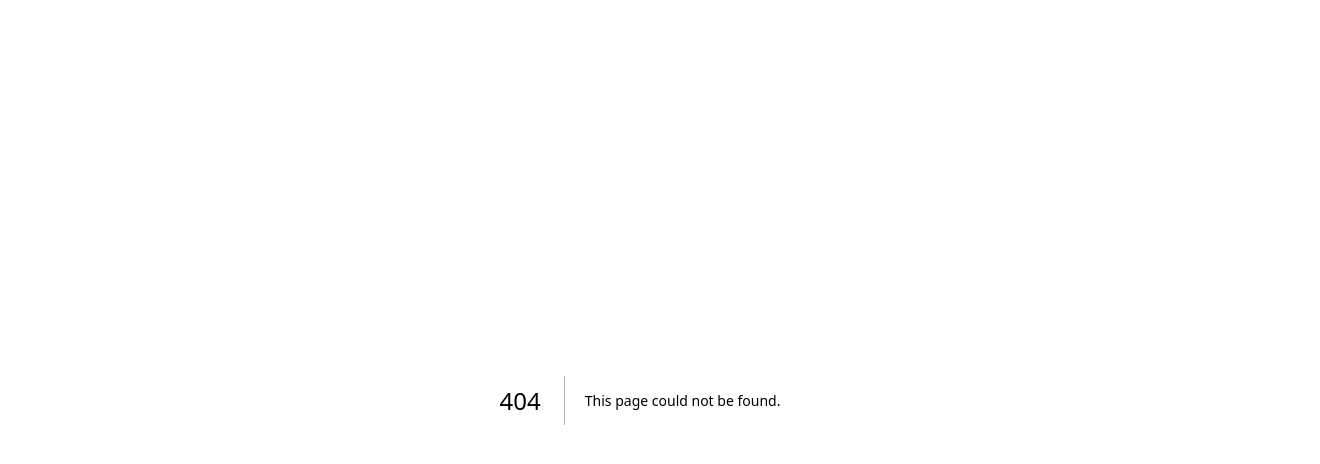
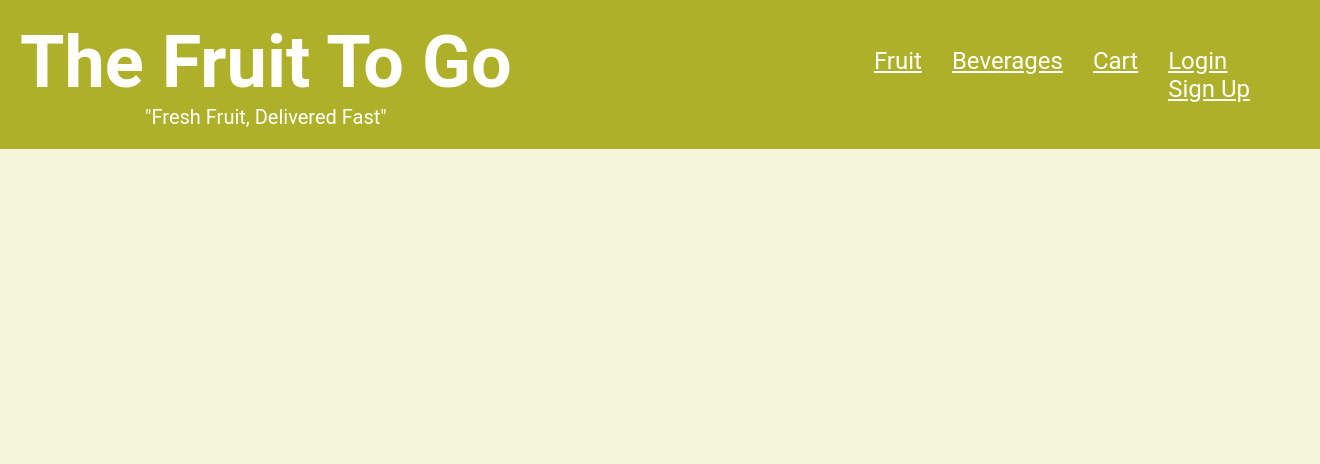
Before and after one commit to LiamGunning07/Fruit_To_Go, a Next.js app in the folder frontend/: page /cart in a window 1280 px wide. Before the commit this address had no page. Shown: the top 464 px of the page, 1320 px wide, since content can reach past the window. Built offline with nearby package versions, Linux system fonts and the light colour scheme.

Commit message:
Clean up carousel + header/ start cart page

```diff
--- /dev/null
+++ b/frontend/src/app/cart/page.js
@@ -0,0 +1,10 @@
+import Header from "../components/Header"
+import '../styles/globals.css'
+
+export default function Cart() {
+  return (
+    <div>
+      <Header />
+    </div>
+  )
+}
--- a/frontend/src/app/components/FruitCarousel.jsx
+++ b/frontend/src/app/components/FruitCarousel.jsx
@@ -17,6 +17,7 @@ const images = [
 
 const FruitCarousel = () => {
     return (
+        <>
         <div className={styles.container}>
             <Swiper
                 modules={[Autoplay, Pagination, Navigation]}
@@ -39,6 +40,7 @@ const FruitCarousel = () => {
                 ))}
             </Swiper>
         </div>
+        </>
     );
 };
 
--- a/frontend/src/app/components/Header.jsx
+++ b/frontend/src/app/components/Header.jsx
@@ -16,17 +16,25 @@ export default function Header() {
     router.push('/fruit')
   }
 
+  const handleHomeClick = () => {
+    router.push('/')
+  }
+
+  const handleCartClick = () => {
+    router.push('/cart')
+  }
+
   return (
     <div>
       <div className={styles.header}>
-        <div className={styles.title}>
+        <div className={styles.title} onClick={handleHomeClick}>
           <h1> The Fruit To Go</h1>
           <p> "Fresh Fruit, Delivered Fast" </p>
         </div>
           <ul className={styles.links}>
             <li onClick={handleFruitClick}><u> Fruit </u></li>
             <li><u> Beverages </u></li>
-            <li><u> Cart </u></li>
+            <li onClick={handleCartClick}><u> Cart </u></li>
             <div className={styles.login}>
               <li onClick={handleLoginClick}><u>Login</u></li>
               <li onClick={handleSignUpClick}><u>Sign Up</u></li>
--- a/frontend/src/app/styles/Header.module.css
+++ b/frontend/src/app/styles/Header.module.css
@@ -36,6 +36,7 @@
   flex-direction: column;
   align-items: center;
   justify-content: center;
+  cursor: pointer;
 }
 
 .login li {
```
Also changed, not shown: frontend/src/app/styles/Cart.module.css (added).
